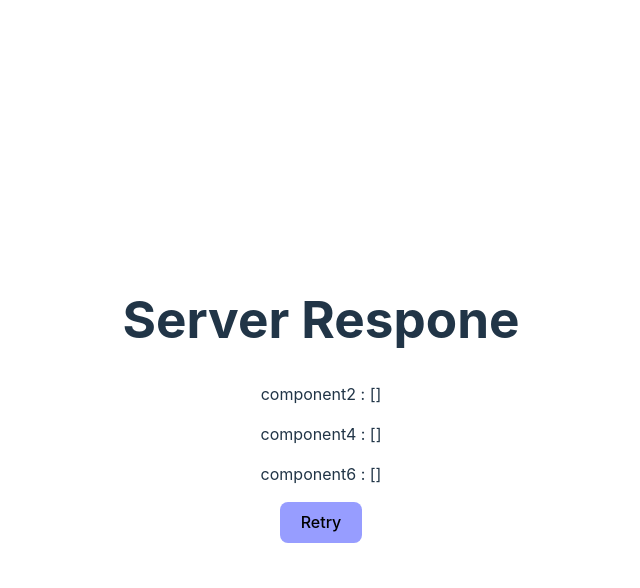
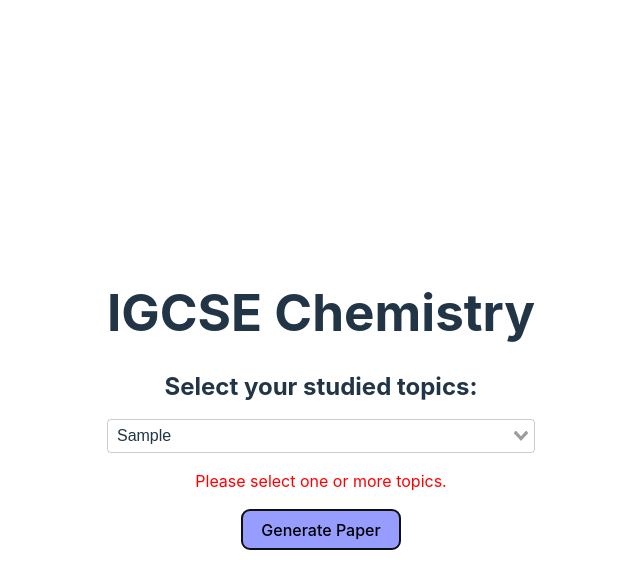
Before and after one commit to gunguny119/igcse-predict, a Vue app in the folder frontend/: page / in a window 1280 px wide. Both pictures are taken after typing "Sample" into the empty fields and a click on the button "Generate Paper". Shown: the top 588 px of the page, without its empty margins (319-959 px from the left). Built offline with nearby package versions, Linux system fonts and the light colour scheme; no server answers.

Commit message:
code error message if we don't select any topic

```diff
--- a/frontend/src/App.vue
+++ b/frontend/src/App.vue
@@ -7,19 +7,20 @@ import vSelect from "vue-select";
 <template>
   <div v-show="!clicked">
     <h1>IGCSE Chemistry</h1>
-    <h2>Select your studied topcis:</h2>
+    <h2>Select your studied topics:</h2>
     <v-select
       v-model="selected_topics"
       multiple
       :options="topic_list"
     ></v-select>
+    <p v-show = "show_error_msg" style = "color : red">Please select one or more topics.</p>
     <button class="generate-button" @click="onGeneratePaper">
       Generate Paper
     </button>
   </div>
 
   <div v-show="clicked">
-    <h1>Server Respone</h1>
+    <h1>Server Response</h1>
     <p>component2 : {{ component2 }}</p>
     <p>component4 : {{ component4 }}</p>
     <p>component6 : {{ component6 }}</p>
@@ -33,6 +34,7 @@ export default {
   data() {
     return {
       clicked: false,
+      show_error_msg : false,
       selected_topics: [],
       topic_list: [
         "1 The particulate nature of matter",
@@ -57,8 +59,15 @@ export default {
   },
   methods: {
     onGeneratePaper() {
-      this.clicked = true;
-      this.sendRequest();
+
+      if(this.selected_topics.length == 0){
+        this.show_error_msg = true;
+      }
+      else{
+        this.clicked = true;
+        this.sendRequest();
+      }
+
     },
     sendRequest: async function () {
       const response = await fetch("https://igcse-predict.herokuapp.com/generate", {
```
